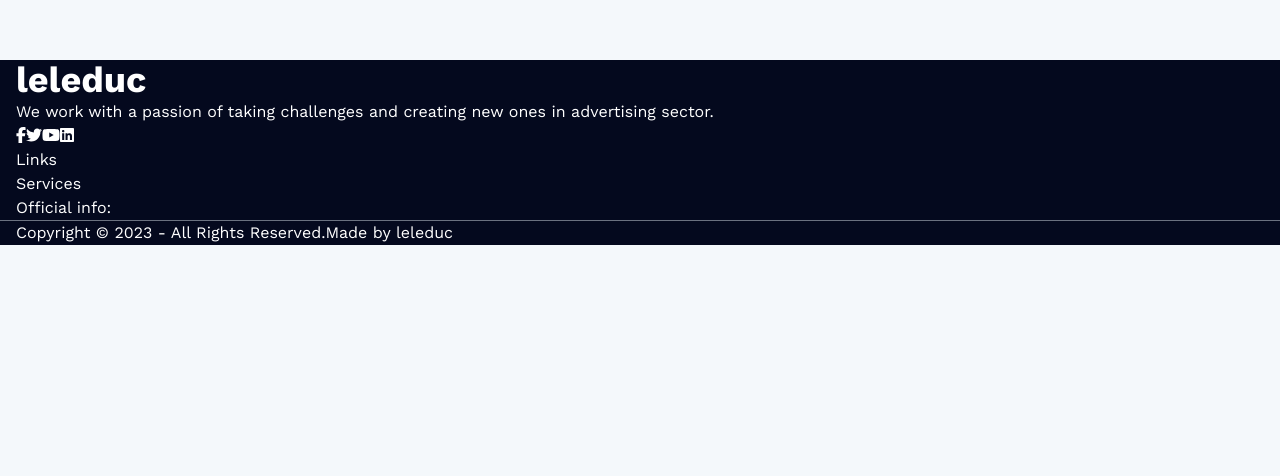
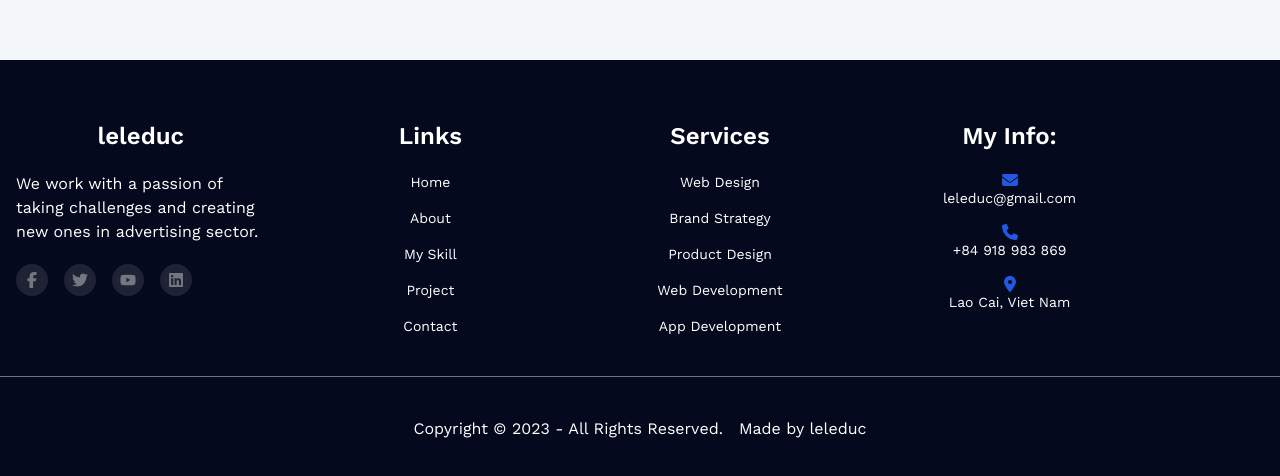
Before and after one commit to leleduc/nextjs-portfolio-2023, a Next.js app: page / in a window 1280 px wide. Shown: the part 852-1328 px from the top of the page. Before the commit the page ends 1097 px from the top, so only its background shows below. Built offline with nearby package versions, Linux system fonts and the light colour scheme.

Commit message:
Footer component

```diff
--- a/src/api/data.ts
+++ b/src/api/data.ts
@@ -1,40 +1,49 @@
-import { ContactProps, SocialProps } from "@/types/type";
+import { ContactProps, SocialProps } from '@/types/type';
 
 export const logoData = {
-  logo: "",
-  title: "leleduc",
+  logo: '',
+  title: 'leleduc',
   slogan:
-    "We work with a passion of taking challenges and creating new ones in advertising sector.",
+    'We work with a passion of taking challenges and creating new ones in advertising sector.',
 };
 
 export const socialData: SocialProps[] = [
   {
-    icon: "facebook-f",
-    url: "/",
+    icon: 'facebook-f',
+    url: '/',
   },
   {
-    icon: "twitter",
-    url: "/",
+    icon: 'twitter',
+    url: '/',
   },
   {
-    icon: "youtube",
-    url: "/",
+    icon: 'youtube',
+    url: '/',
   },
   {
-    icon: "linkedin",
-    url: "/",
+    icon: 'linkedin',
+    url: '/',
   },
 ];
 
-export const contatData: ContactProps[] = [
-  { icon: "envelope", type: "email", data: "leleduc@gmail.com" },
-  { icon: "phone", type: "phone", data: "+84 918 983 869" },
+export const contactData: ContactProps[] = [
+  { icon: 'envelope', type: 'email', data: 'leleduc@gmail.com' },
+  { icon: 'phone', type: 'phone', data: '+84 918 983 869' },
+  { icon: 'location-dot', type: 'address', data: 'Lao Cai, Viet Nam' },
 ];
 
 export const menuData = [
-  { name: "Home", url: "/" },
-  { name: "About", url: "/" },
-  { name: "My Skill", url: "/" },
-  { name: "Project", url: "/" },
-  { name: "Contact", url: "/" },
+  { name: 'Home', url: '/' },
+  { name: 'About', url: '/' },
+  { name: 'My Skill', url: '/' },
+  { name: 'Project', url: '/' },
+  { name: 'Contact', url: '/' },
 ];
+
+export const serviceData = [
+  { name: 'Web Design', url: '/' },
+  { name: 'Brand Strategy', url: '/' },
+  { name: 'Product Design', url: '/' },
+  { name: 'Web Development', url: '/' },
+  { name: 'App Development', url: '/' },
+];
--- a/src/app/globals.css
+++ b/src/app/globals.css
@@ -1,10 +1,10 @@
-@import url("https://fonts.googleapis.com/css2?family=Urbanist:wght@400;500&family=Work+Sans:ital,wght@0,200;0,300;0,400;0,500;0,600;0,700;0,800;1,300;1,400&display=swap");
+@import url('https://fonts.googleapis.com/css2?family=Urbanist:wght@400;500&family=Work+Sans:ital,wght@0,200;0,300;0,400;0,500;0,600;0,700;0,800;1,300;1,400&display=swap');
 @tailwind base;
 @tailwind components;
 @tailwind utilities;
 
 body {
-  @apply bg-[#f4f8fb] w-full m-0 p-0;
+  @apply bg-[#f4f8fb] w-full m-0 p-0 font-sans;
 }
 
 .primaryBtn {
@@ -12,11 +12,11 @@ body {
 }
 
 .logo {
-  @apply font-sans text-4xl font-bold;
+  @apply text-4xl font-bold;
 }
 
 .menu {
-  @apply font-sans text-lg text-blue-900 font-normal hover:text-blue-500 transition-colors duration-300;
+  @apply text-lg text-blue-900 font-normal hover:text-blue-500 transition-colors duration-300;
 }
 
 .header {
@@ -40,5 +40,29 @@ body {
 }
 
 .footer {
-  @apply w-full bg-blue-900 text-white;
+  @apply w-full py-[60px] bg-blue-900 text-white;
 }
+
+.footer .title {
+  @apply md:text-left xl:text-center text-2xl font-semibold;
+}
+
+.footer .icon {
+  @apply w-4 h-4;
+}
+
+.footer .social {
+  @apply text-gray-400 bg-[#1D2234] p-2 rounded-full hover:bg-blue-500 hover:text-white transition-colors duration-300 cursor-pointer;
+}
+
+.footer .group {
+  @apply w-full md:w-[45%] xl:w-[20%] flex flex-col  gap-5;
+}
+
+.footer .itemsWrap {
+  @apply flex flex-col justify-center md:justify-start xl:justify-center items-center md:items-start xl:items-center gap-4;
+}
+
+.footer .item {
+  @apply text-sm font-normal hover:text-blue-500 transition-colors duration-300;
+}
--- a/src/components/Footer.tsx
+++ b/src/components/Footer.tsx
@@ -1,47 +1,90 @@
-import React from "react";
-import { logoData, socialData } from "@/api/data";
-import Link from "next/link";
-import { FontAwesomeIcon } from "@fortawesome/react-fontawesome";
-import { library } from "@fortawesome/fontawesome-svg-core";
-import { fab } from "@fortawesome/free-brands-svg-icons";
+import React from 'react';
+import {
+  logoData,
+  menuData,
+  socialData,
+  serviceData,
+  contactData,
+} from '@/api/data';
+import Link from 'next/link';
+import { FontAwesomeIcon } from '@fortawesome/react-fontawesome';
+import { library } from '@fortawesome/fontawesome-svg-core';
+import { fab } from '@fortawesome/free-brands-svg-icons';
 
 const Footer = () => {
   library.add(fab);
   const currentYear = new Date().getFullYear();
   return (
     <div className="footer">
-      <div className="container mx-auto flex flex-col">
-        <div className="flex flex-col">
+      <div className="container mx-auto pb-10  flex flex-wrap text-center gap-10">
+        {/* Logo */}
+        <div className="group">
           {/* Logo */}
-          <div className="logo text-white">{logoData.title}</div>
+          <div className="title text-white">{logoData.title}</div>
 
           {/* Slogan */}
-          <p>{logoData.slogan}</p>
+          <p className="md:text-left w-[80%] md:w-full mx-auto">
+            {logoData.slogan}
+          </p>
 
           {/* Social */}
-          <div>
+          <div className="flex justify-center md:justify-start items-center md:items-start gap-4">
             {socialData.map((item, index) => (
               <Link key={index} href={item.url}>
                 <FontAwesomeIcon
-                  icon={["fab", item.icon]}
+                  icon={['fab', item.icon]}
                   className="icon social"
                 />
               </Link>
             ))}
           </div>
         </div>
-        <div>
-          <h2>Links</h2>
+
+        {/* Menu */}
+        <div className="group">
+          <h2 className="title">Links</h2>
+          <ul className="itemsWrap">
+            {menuData.map((item, index) => (
+              <li key={index} className="item">
+                <Link href={item.url}>{item.name}</Link>
+              </li>
+            ))}
+          </ul>
         </div>
-        <div>
-          <h2>Services</h2>
+
+        {/* Service */}
+        <div className="group">
+          <h2 className="title">Services</h2>
+          <ul className="itemsWrap">
+            {serviceData.map((item, index) => (
+              <li key={index} className="item">
+                <Link href={item.url}>{item.name}</Link>
+              </li>
+            ))}
+          </ul>
         </div>
-        <div>
-          <h2>Official info:</h2>
+
+        {/* Infor */}
+        <div className="group">
+          <h2 className="title">My Info:</h2>
+          <ul className="itemsWrap">
+            {contactData.map((item, index) => (
+              <li
+                key={index}
+                className="flex flex-col md:flex-row md:gap-4 xl:flex-col xl:gap-0 justify-center items-center"
+              >
+                <FontAwesomeIcon
+                  icon={['fas', item.icon]}
+                  className="icon text-blue-500"
+                />
+                <span className="item">{item.data}</span>
+              </li>
+            ))}
+          </ul>
         </div>
       </div>
       <div className="w-full bg-gray-500 h-[1px]"></div>
-      <div className="container mx-auto">
+      <div className="container mx-auto pt-10 flex flex-col xl:flex-row xl:gap-4 justify-center items-center">
         <span>Copyright © {currentYear} - All Rights Reserved.</span>
         <span>Made by {logoData.title}</span>
       </div>
--- a/src/components/Navbar.tsx
+++ b/src/components/Navbar.tsx
@@ -1,12 +1,12 @@
-"use client";
-import React from "react";
-import { FontAwesomeIcon } from "@fortawesome/react-fontawesome";
-import { library } from "@fortawesome/fontawesome-svg-core";
-import { fas } from "@fortawesome/free-solid-svg-icons";
-import { fab } from "@fortawesome/free-brands-svg-icons";
-import { logoData, menuData, socialData, contatData } from "@/api/data";
+'use client';
+import React from 'react';
+import { FontAwesomeIcon } from '@fortawesome/react-fontawesome';
+import { library } from '@fortawesome/fontawesome-svg-core';
+import { fas } from '@fortawesome/free-solid-svg-icons';
+import { fab } from '@fortawesome/free-brands-svg-icons';
+import { logoData, menuData, socialData, contactData } from '@/api/data';
 
-import Link from "next/link";
+import Link from 'next/link';
 
 const Navbar = () => {
   const [menuOpen, setMenuOpen] = React.useState(false);
@@ -37,22 +37,22 @@ const Navbar = () => {
           className="primaryBtn md:hidden cursor-pointer"
         >
           {menuOpen ? (
-            <FontAwesomeIcon className="w-6 h-6" icon={["fas", "x"]} />
+            <FontAwesomeIcon className="w-6 h-6" icon={['fas', 'x']} />
           ) : (
-            <FontAwesomeIcon className="w-6 h-6" icon={["fas", "bars"]} />
+            <FontAwesomeIcon className="w-6 h-6" icon={['fas', 'bars']} />
           )}
         </div>
-        <button className="primaryBtn">
+        <button className="primaryBtn max-md:hidden">
           Ok
-          <FontAwesomeIcon icon={["fas", "arrow-right"]} className="w-4 h-4" />
+          <FontAwesomeIcon icon={['fas', 'arrow-right']} className="w-4 h-4" />
         </button>
       </div>
       {/* Mobile Menu */}
       <div
         className={
           menuOpen
-            ? "mNavbar w-96 max-w-[75%] visibility opacity-100"
-            : "mNavbar w-0 invisible opacity-0"
+            ? 'mNavbar w-96 max-w-[75%] visibility opacity-100'
+            : 'mNavbar w-0 invisible opacity-0'
         }
       >
         {/* Logo */}
@@ -79,16 +79,16 @@ const Navbar = () => {
             {socialData.map((item, index) => (
               <Link key={index} href={item.url}>
                 <FontAwesomeIcon
-                  icon={["fab", item.icon]}
+                  icon={['fab', item.icon]}
                   className="icon social"
                 />
               </Link>
             ))}
           </div>
-          {contatData.map((item, index) => (
+          {contactData.map((item, index) => (
             <div key={index} className="flex justify-start items-center gap-2">
               <FontAwesomeIcon
-                icon={["fas", item.icon]}
+                icon={['fas', item.icon]}
                 className="icon text-blue-500"
               />
               <span className="text-gray-400">{item.data}</span>
--- a/src/components/Topbar.tsx
+++ b/src/components/Topbar.tsx
@@ -3,7 +3,7 @@ import { FontAwesomeIcon } from "@fortawesome/react-fontawesome";
 import { library } from "@fortawesome/fontawesome-svg-core";
 import { fab } from "@fortawesome/free-brands-svg-icons";
 import { fas } from "@fortawesome/free-solid-svg-icons";
-import { socialData, contatData } from "@/api/data";
+import { socialData, contactData } from "@/api/data";
 import Link from "next/link";
 
 const Topbar = () => {
@@ -12,7 +12,7 @@ const Topbar = () => {
     <div className="topbar">
       <div className="flex justify-between items-center">
         <div className="flex justify-start items-center gap-9">
-          {contatData.map((item, index) => (
+          {contactData.map((item, index) => (
             <div
               key={index}
               className="flex justify-between items-center gap-2"
```
